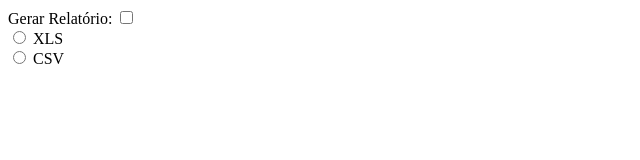
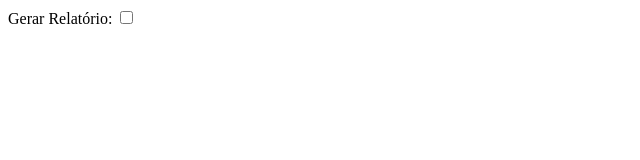
Before and after one commit to andersonpablo/relatoriocsv, a plain HTML site: page index.html in a window 1280 px wide. Shown: the full height of the page, 0-640 px from the left. Drawn offline with Linux system fonts and the light colour scheme.

Commit message:
Update index.html

```diff
--- a/index.html
+++ b/index.html
@@ -20,10 +20,10 @@ function mostrarRadio() {
 
 <input type="checkbox" id="gerarRelatorio" onclick="">
 
-<div id="radio" style="display:block">
-	<input type="radio" id="xls" name="gerarRelatorio"onClick="location.href='teste.xls';">
+<div id="radio" style="display:none">
+	<input type="radio" id="xls" name="gerarRelatorio"onClick="location.href='projeto/teste.xls';">
 	<label for="css">XLS</label><br>
-	<input type="radio" id="csv" name="gerarRelatorio" onClick="location.href='teste.csv';">
+	<input type="radio" id="csv" name="gerarRelatorio" onClick="location.href='projeto/teste.csv';">
 	<label for="csv">CSV</label>
 </div>
 </body>
```
